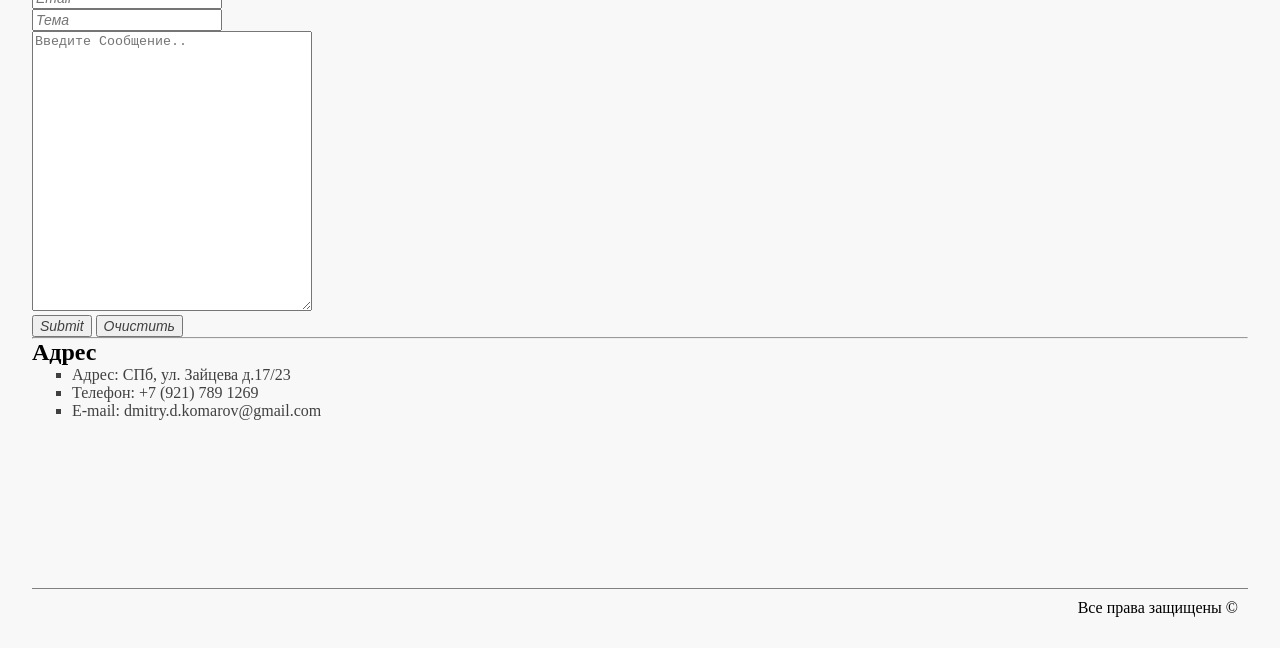
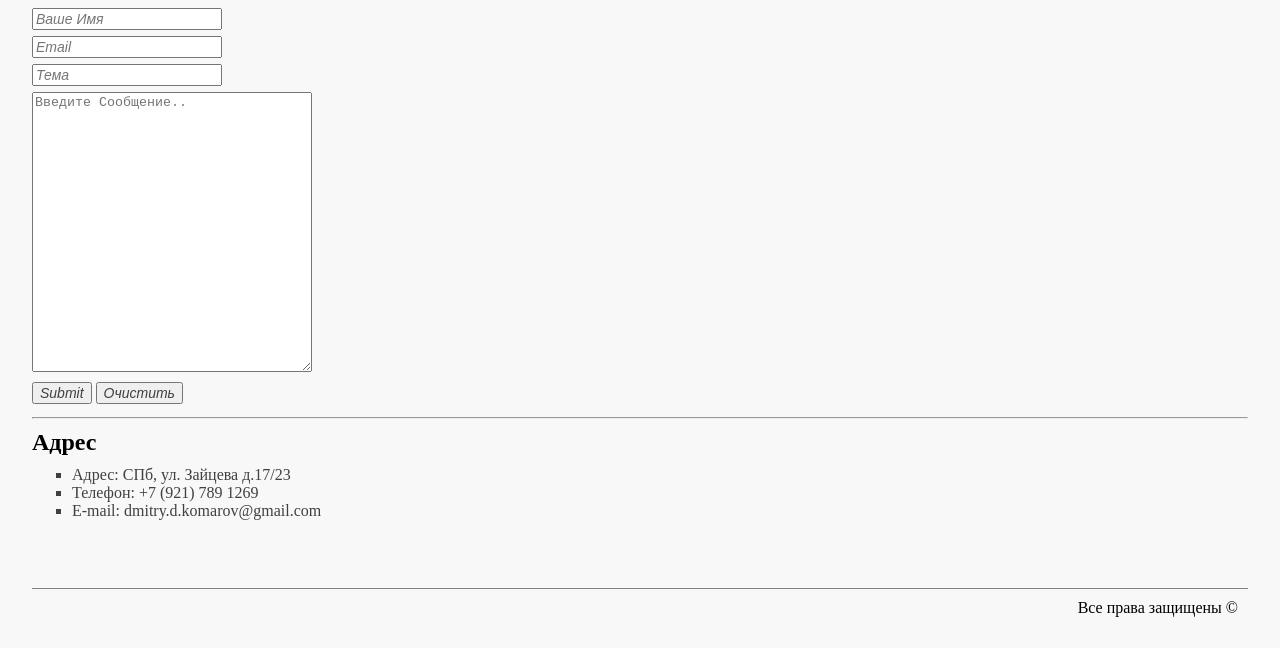
Before and after one commit to freakomar/AutoZZ, a plain HTML site: page contacts.html in a window 1280 px wide. Shown: the part 152-800 px from the top of the page. Drawn offline with Linux system fonts and the light colour scheme.

Commit message:
Changed some Margins

```diff
--- a/contacts.html
+++ b/contacts.html
@@ -8,14 +8,14 @@
 
 <body>
     <div class="container">
-    <header>
-       <img class="logo" src="images/logo.png" alt="лого">
+        <header> <img class="logo" src="images/logo.png" alt="лого">
             <ul class="menu">
                 <li><a href="index.html">Главная</a></li>
                 <li><a href="catalog.html">Каталог</a></li>
                 <li>Контакты</li>
             </ul>
         </header>
+        <main class="main">
             <h1>Напишите нам</h1>
             <form class="mailto" action="#">
                 <input type="text" placeholder="Ваше имя">
@@ -36,6 +36,7 @@
                 <li>E-mail: dmitry.d.komarov@gmail.com</li>
                 <script type="text/javascript" charset="utf-8" async src="https://api-maps.yandex.ru/services/constructor/1.0/js/?um=constructor%3Afabe222b57a6e8e54f33636ac735ee1faff4c45ccbdc120603b64d925cd390fa&amp;width=100%25&amp;height=374&amp;lang=ru_RU&amp;scroll=true"></script>
             </ul>
+        </main>
     </div>
     <footer>
         <p>Все права защищены &copy;</p>
--- a/style.css
+++ b/style.css
@@ -38,10 +38,15 @@ footer {
 
 
 /*Главная страница*/
-.main, main > h1 {
+.main, .main > h1, button {
     margin: 20px 0;
 }
-
+.main > h2, h3 {
+    margin: 10px 0;
+}
+.main > table {
+    margin-top: 15px;
+}
 /*меню*/
 .menu {
     float: right;
@@ -184,13 +189,19 @@ footer {
     color: #404040;
 }
 
+.mailto {
+    margin: 10px 0;
+}
+
 .mailto > textarea {
     width: 280px;
     height: 280px;
     text-transform: capitalize;
+    margin: 3px 0;
 }
 
 .mailto > input {
+    margin: 3px 0;
     font-size: 14px;
     font-style: italic;
     color: #404040;
```
Also changed, not shown: catalog.html (+13 -8 lines), catalog/ignitionLock.html (+2 -0 lines), catalog/tailLight.html (+2 -0 lines), catalog/wheelCaps.html (+3 -2 lines), index.html (+1 -3 lines). Lines whose indentation alone changed are shown as unchanged.
